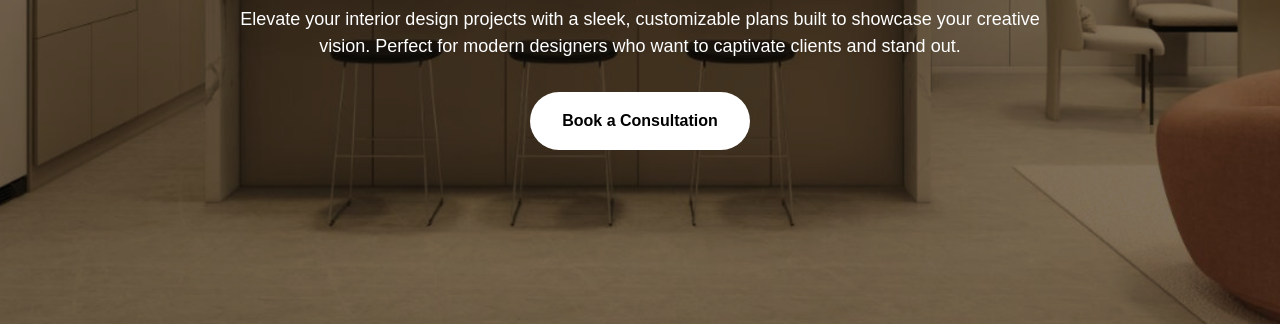
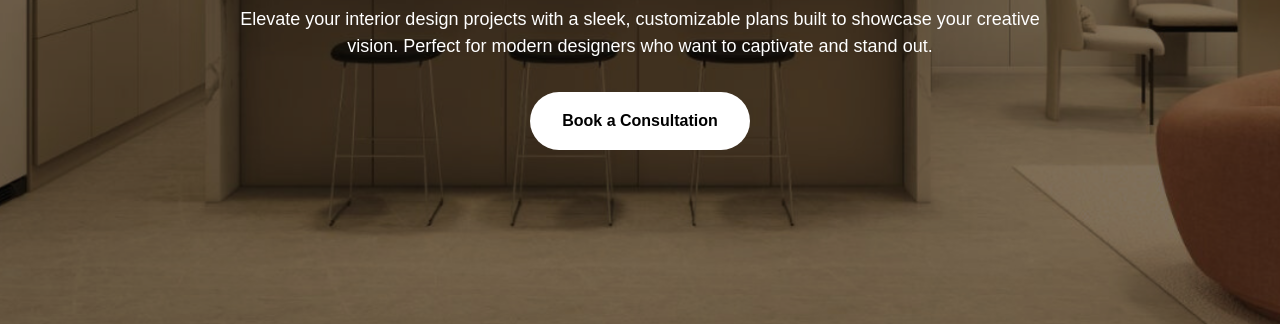
Before and after one commit to SuperiorChaoss/nexxgen, a plain HTML site: page index.html in a window 1280 px wide. Shown: the part 476-800 px from the top of the page. Drawn offline with nearby package versions, Linux system fonts and the light colour scheme; a web font is replaced by a local one.

Commit message:
Copywriting

```diff
--- a/index.html
+++ b/index.html
@@ -33,8 +33,7 @@
       </h1>
       <p>
         Elevate your interior design projects with a sleek, customizable plans built
-        to showcase your creative vision. Perfect for modern designers who want to captivate
-        clients and stand out.
+        to showcase your creative vision. Perfect for modern designers who want to captivate and stand out.
       </p>
       <a href="#contact" class="btn btn-hero">Book a Consultation</a>
     </div>
```
